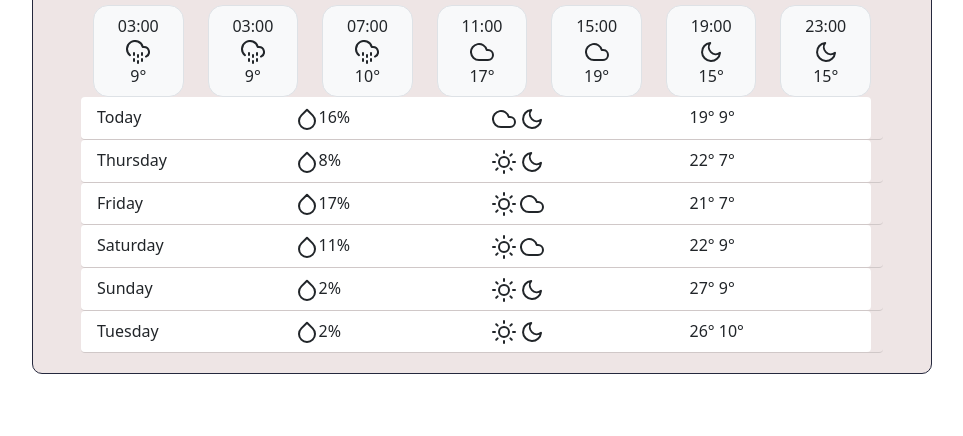
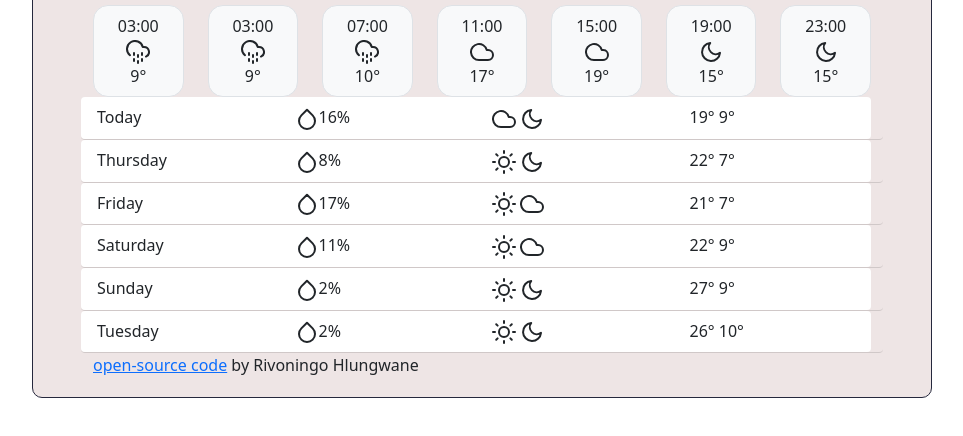
Before and after one commit to Rivoningo2/weather-app, a plain HTML site: page index.html in a window 1280 px wide. Shown: the part 308-744 px from the top of the page, without its empty margins (158-1121 px from the left). Drawn offline with nearby package versions, Linux system fonts and the light colour scheme; no server answers.

Commit message:
Added the code source link

```diff
--- a/index.html
+++ b/index.html
@@ -39,14 +39,11 @@
               <input type="submit" value="Current" class="btn btn-success" id="current">
           </div>
         </form>
-
         <h1>
-
           <div class="row">
             <div class="col-6" id="h1">
              <i data-feather="cloud-drizzle" class="first"></i>
               <span id="current-temp">9</span>  <small><a href="javascript:void(0);" onclick="celsius()" id="celsiusSymbol">°C</a>|<a href="javascript:void(0);" onclick="fahrenheit()" id="fahrenheitSymbol">°F</a> </small></div>
-
             <div class="col-6" id="humiditywindspeed">
               <ul>
                <li>
@@ -55,18 +52,14 @@
                <li>
                  Wind: <span id="wind">10</span>km/h
                </li>
-
               </ul>
-
           </div>
           </div>
         </h1>
-
         <h2><span id="current-location">
           Polokwane</span>
           <!-- example icon -->
           <i data-feather="map-pin" ></i>
-
           <script>
             feather.replace();
           </script>
@@ -176,6 +169,7 @@
         </script>
       </div>
       <script src="source/script.js"></script>
+      <footer><a href="https://github.com/Rivoningo2/weather-app">open-source code</a> by Rivoningo Hlungwane</footer>
     </div>
   </body>
 </html>
```
